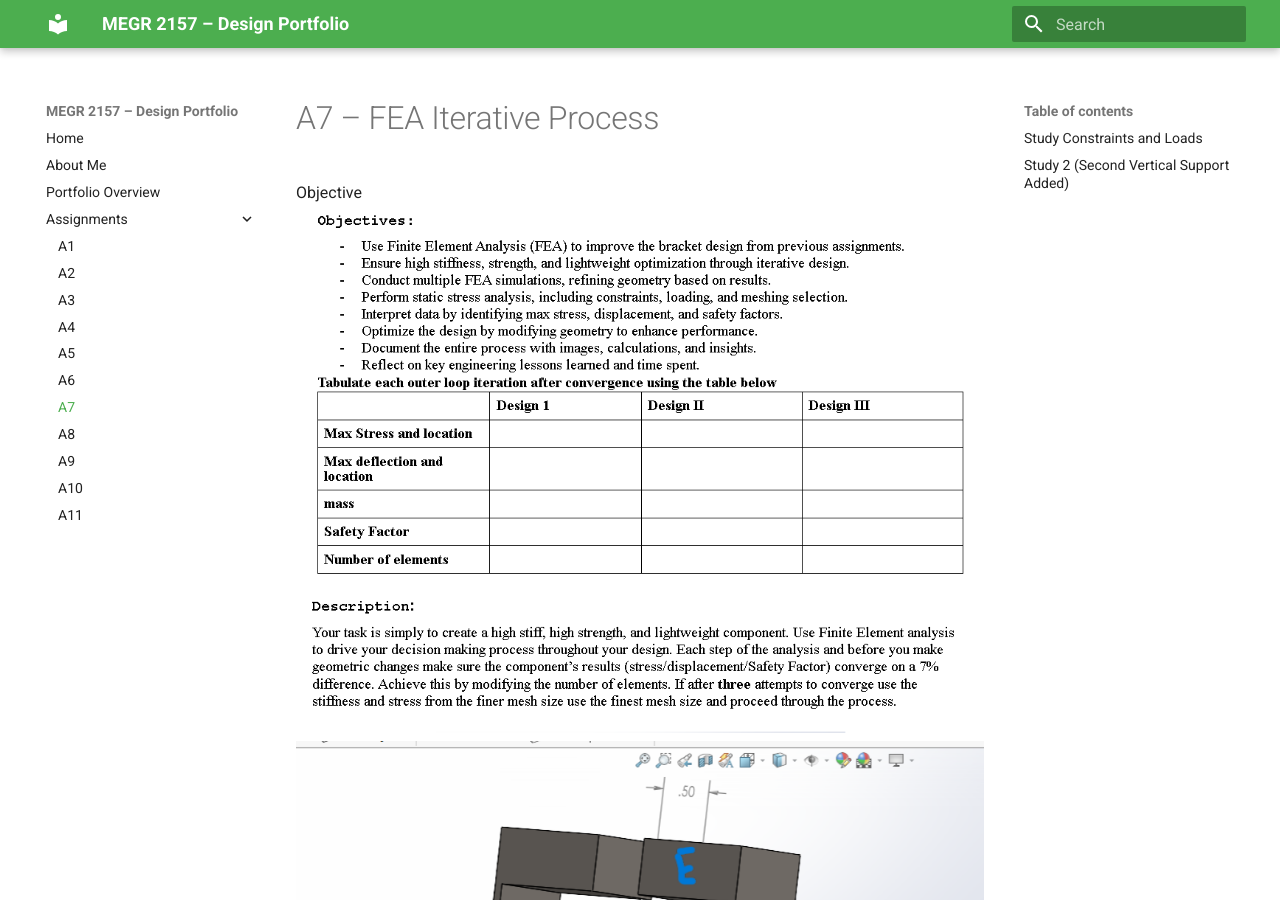
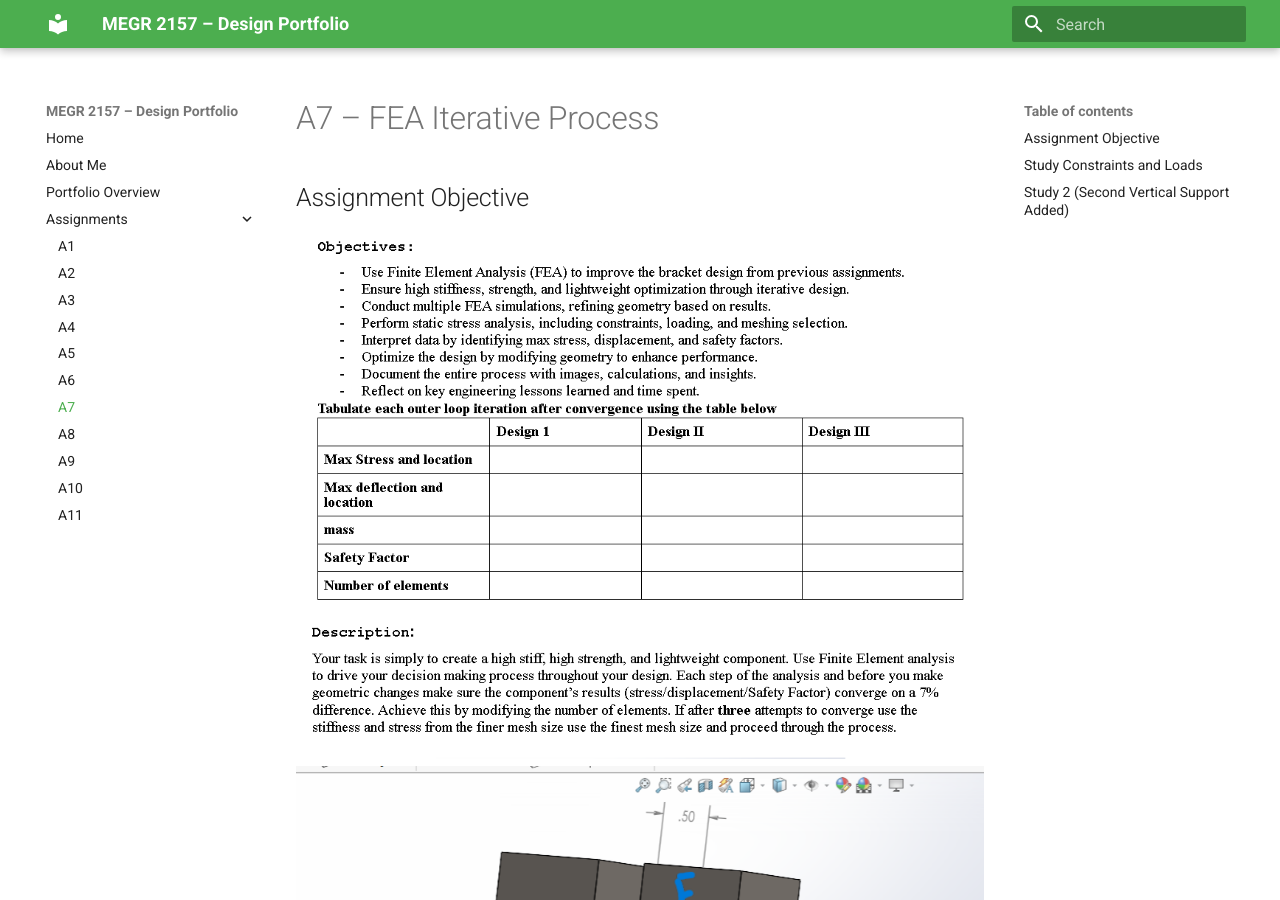
Before and after one commit to Taylor-Rockefeller-Portfolio/megr2157-portfolio, an MkDocs documentation site: the page built from docs/assignments/A07/index.md, in a window 1280 px wide and 900 px high. Built offline with MkDocs 1.6.1 and Material for MkDocs 9.7.7, drawn with Linux system fonts in a browser that asks for light colours.

Commit message:
Add assignment objective section to A7 index

```diff
--- a/docs/assignments/A07/index.md
+++ b/docs/assignments/A07/index.md
@@ -1,6 +1,7 @@
 # A7 – FEA Iterative Process
 
-Objective
+## Assignment Objective
+
 ![](Assignment_Objective.png)
 ![](Part_Features_Diagram.png)
 
```
